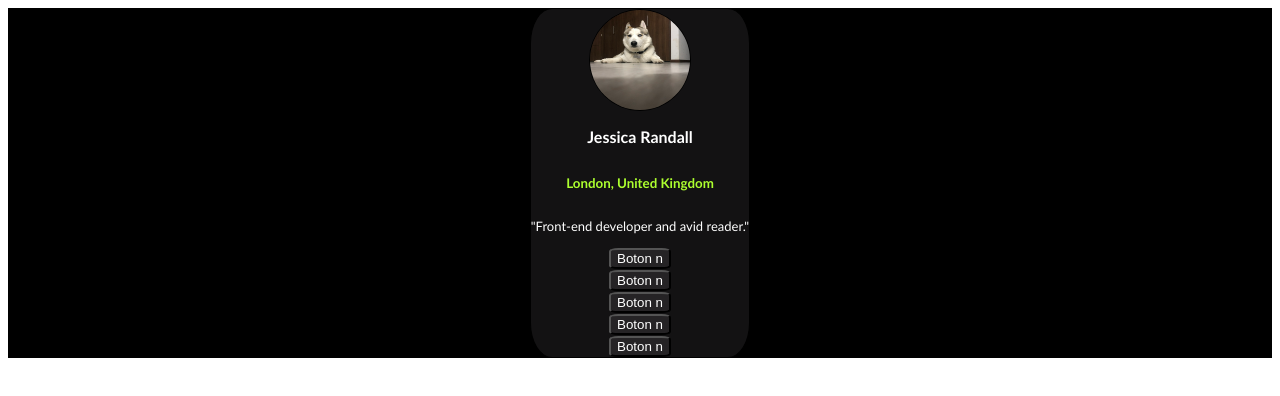
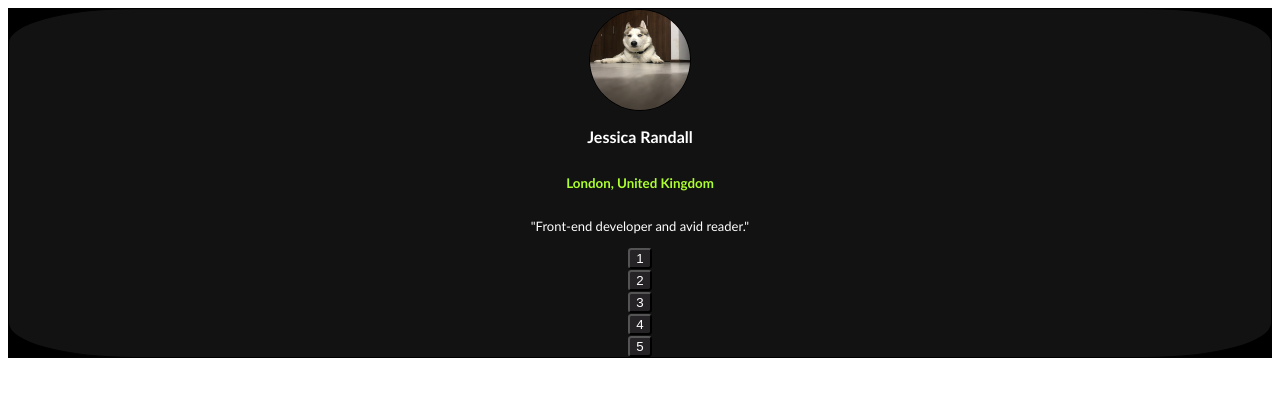
Before and after one commit to wichoedu16/social-link-profile, an Angular app: page / in a window 1280 px wide. Shown: the top 396 px of the page. Built offline with nearby package versions, Linux system fonts and the light colour scheme.

Commit message:
agregar input a botones

```diff
--- a/src/app/app.component.css
+++ b/src/app/app.component.css
@@ -9,7 +9,6 @@ div {
     border: 1px solid black;
     border-radius: 10%;
     background-color: #131213;
-
 }
 
 img {
--- a/src/app/app.component.html
+++ b/src/app/app.component.html
@@ -1,28 +1,21 @@
 
-<div class="todo">
+<main>
 
   <div class="cuadro">
 
-    <div class="person-photo">
-      <img src="../assets/img/loki.jpeg" alt="" width="100" height="100">
-    </div>
-    <div class="person-name">
-      <p>Jessica Randall</p>
-    </div>
-    <div class="person-location">
-      <p>London, United Kingdom</p>
-    </div>
-    <div class="person-note">
-      <p>"Front-end developer and avid reader."</p>
-    </div>
-    <div class="content" role="main">
-      <app-main-button>1</app-main-button>
-      <app-main-button>2</app-main-button>
-      <app-main-button>3</app-main-button>
-      <app-main-button>4</app-main-button>
-      <app-main-button>5</app-main-button>
+      <img src="../assets/img/loki.jpeg" alt="Loki sentado" width="100" height="100">
+      <p class="person-name">Jessica Randall</p>
+      <p class="person-location">London, United Kingdom</p>
+      <p class="person-note">"Front-end developer and avid reader."</p>
+
+      <div class="social-links">
+      <app-main-button class="social-link" titulo="1"></app-main-button>
+      <app-main-button class="social-link" titulo="2"></app-main-button>
+      <app-main-button class="social-link" titulo="3">3</app-main-button>
+      <app-main-button class="social-link" titulo="4">4</app-main-button>
+      <app-main-button class="social-link" titulo="5">5</app-main-button>
     </div>
 
   </div>
 
-</div>
+</main>
--- a/src/app/main-button/main-button.component.html
+++ b/src/app/main-button/main-button.component.html
@@ -1 +1,2 @@
-<button>Boton n</button>
+
+<button>{{titulo}}</button>
--- a/src/app/main-button/main-button.component.ts
+++ b/src/app/main-button/main-button.component.ts
@@ -1,10 +1,12 @@
-import { Component } from '@angular/core';
+import { Component, Input } from '@angular/core';
 
 @Component({
   selector: 'app-main-button',
   templateUrl: './main-button.component.html',
   styleUrls: ['./main-button.component.css']
 })
+
 export class MainButtonComponent {
 
+  @Input() titulo: string = 'Buton n'
 }
```
